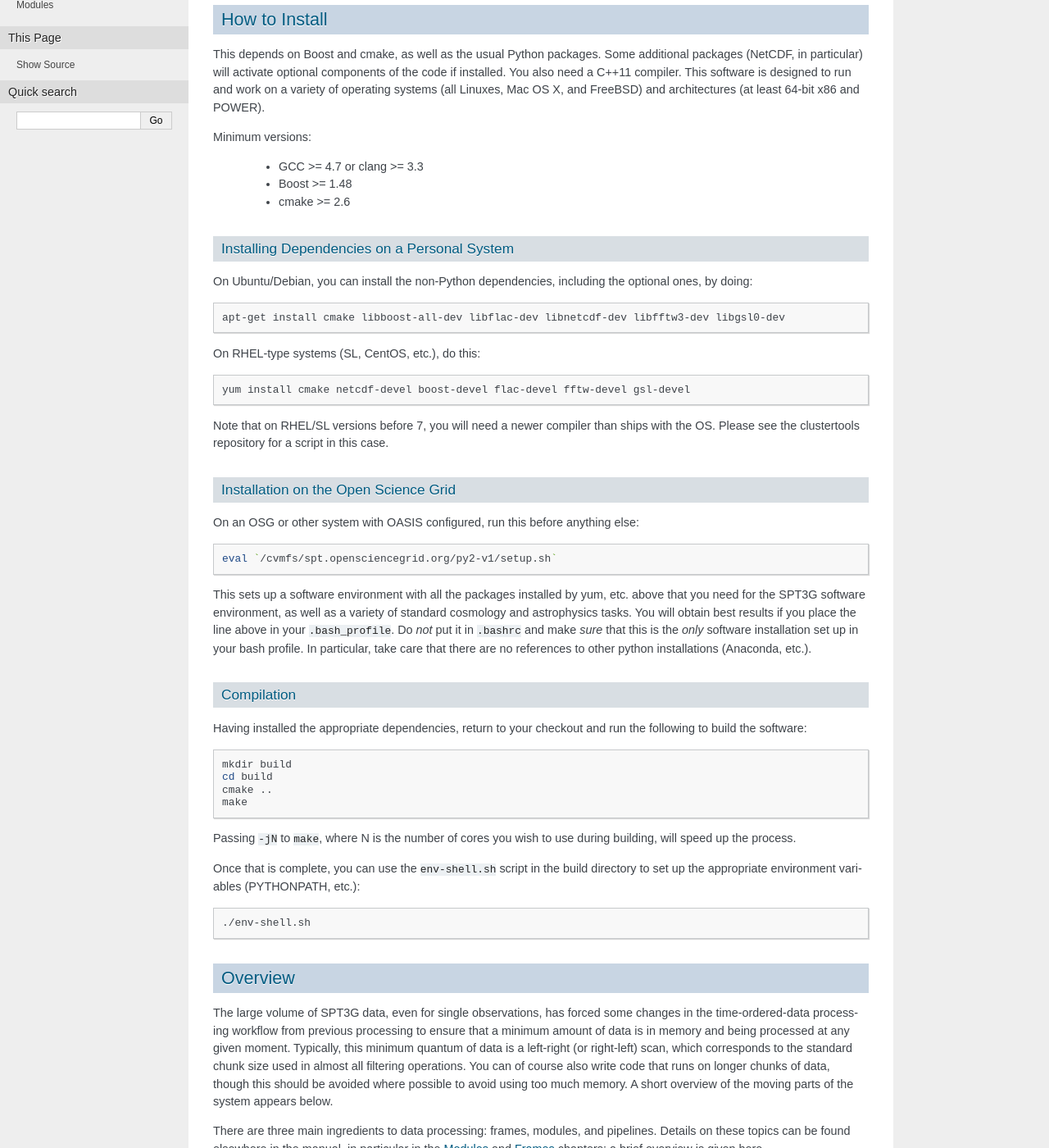
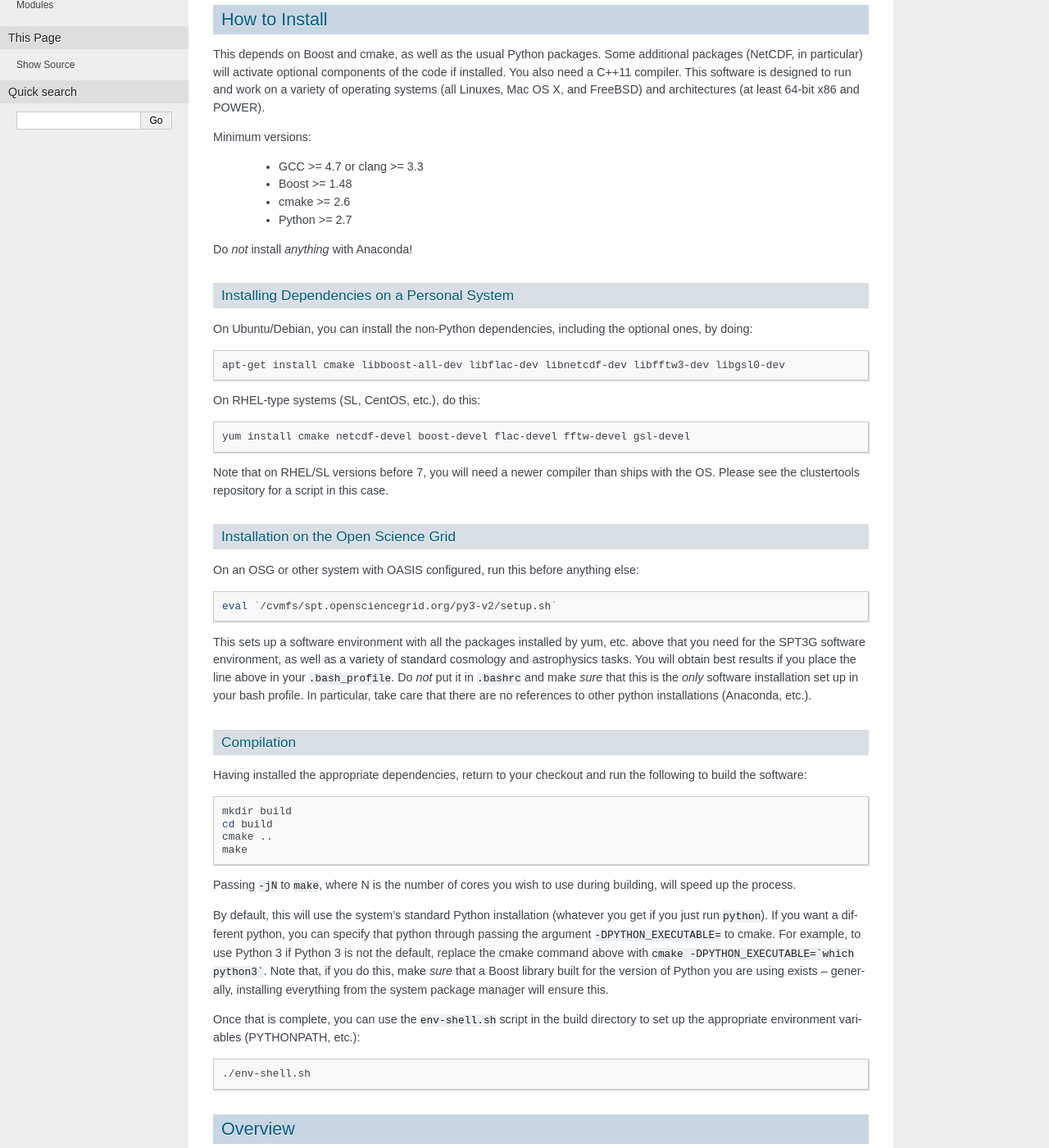
Before and after one commit to CMB-S4/spt3g_software, a Sphinx documentation site: the page built from doc/quickstart.rst, in a window 1280 px wide and 1400 px high, scrolled down 516 px. Shown: the whole window at 82% size. Built offline with Sphinx 7.4.7, drawn with Linux system fonts in a browser that asks for light colours.

Commit message:
Explain how to use non-default Python.

````diff
--- a/doc/quickstart.rst
+++ b/doc/quickstart.rst
@@ -16,6 +16,9 @@ Minimum versions:
 	- GCC >= 4.7 or clang >= 3.3
 	- Boost >= 1.48
 	- cmake >= 2.6
+	- Python >= 2.7
+
+Do *not* install *anything* with Anaconda!
 
 Installing Dependencies on a Personal System
 ============================================
@@ -41,7 +44,7 @@ On an OSG or other system with OASIS configured, run this before anything else:
 
 .. code-block:: sh
 
-	eval `/cvmfs/spt.opensciencegrid.org/py2-v1/setup.sh`
+	eval `/cvmfs/spt.opensciencegrid.org/py3-v2/setup.sh`
 
 This sets up a software environment with all the packages installed by yum, etc. above that you need for the SPT3G software environment, as well as a variety of standard cosmology and astrophysics tasks. You will obtain best results if you place the line above in your ``.bash_profile``. Do *not* put it in ``.bashrc`` and make *sure* that this is the *only* software installation set up in your bash profile. In particular, take care that there are no references to other python installations (Anaconda, etc.).
 
@@ -58,6 +61,8 @@ Having installed the appropriate dependencies, return to your checkout and run t
 	make
 
 Passing ``-jN`` to ``make``, where N is the number of cores you wish to use during building, will speed up the process.
+
+By default, this will use the system's standard Python installation (whatever you get if you just run ``python``). If you want a different python, you can specify that python through passing the argument ``-DPYTHON_EXECUTABLE=`` to cmake. For example, to use Python 3 if Python 3 is not the default, replace the cmake command above with ``cmake -DPYTHON_EXECUTABLE=`which python3```. Note that, if you do this, make *sure* that a Boost library built for the version of Python you are using exists -- generally, installing everything from the system package manager will ensure this.
 
 Once that is complete, you can use the ``env-shell.sh`` script in the build directory to set up the appropriate environment variables (PYTHONPATH, etc.):
 
````
